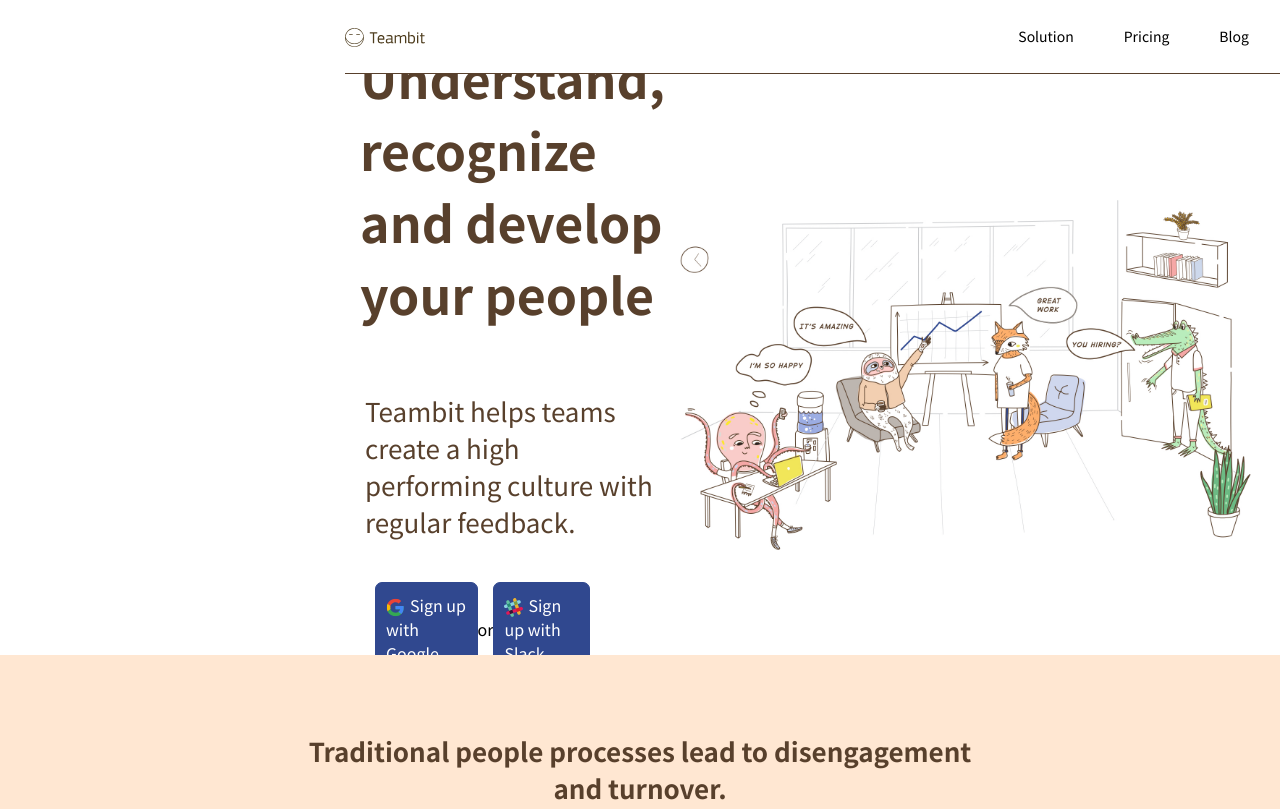
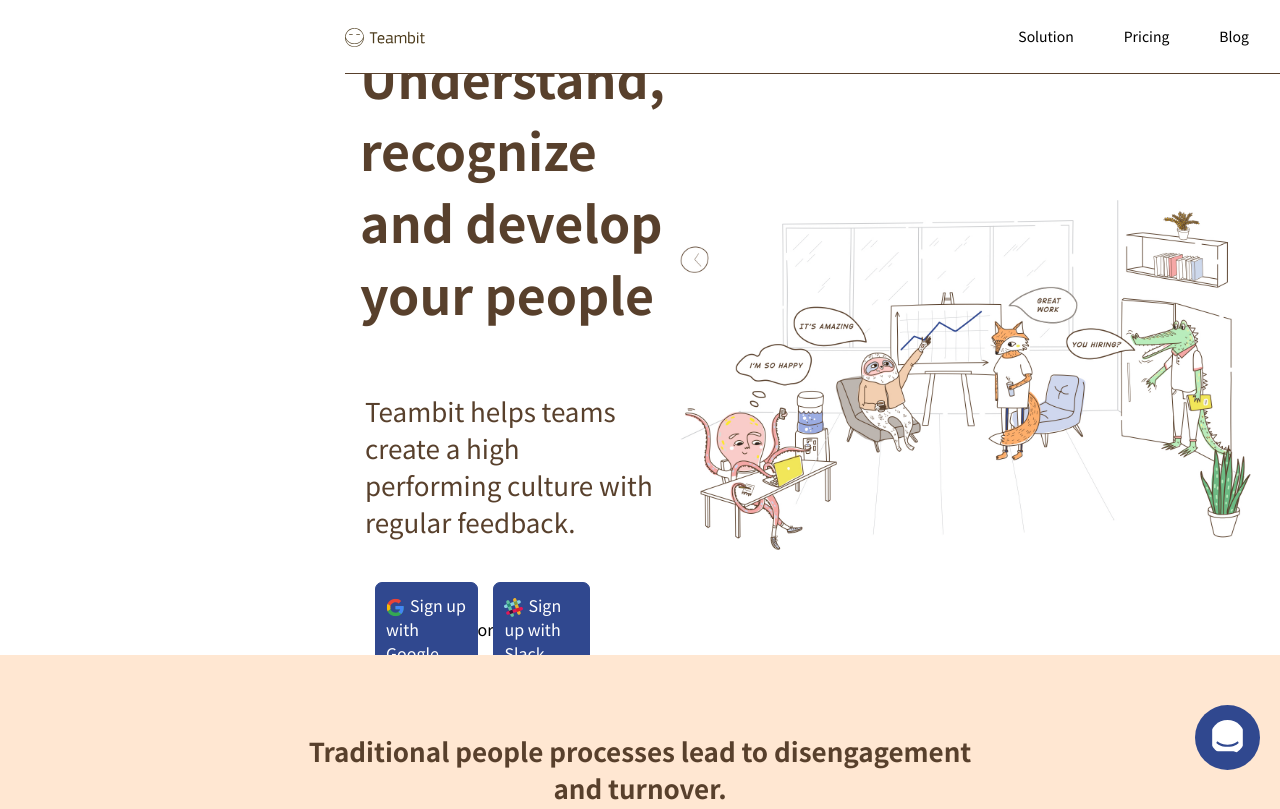
Before and after one commit to Akiras88/node-sass-teambit, a website: page index.html in a window 1280 px wide. Shown: the top 809 px of the page. Drawn offline with Linux system fonts and the light colour scheme.

Commit message:
add fixed chat

```diff
--- a/index.html
+++ b/index.html
@@ -210,6 +210,10 @@
             </ul>
         </div>
     </footer>
+    <!-- fixed chat -->
+    <div class="fixed-chat">
+        <img src="dist/img/chat.svg" alt="">
+    </div>
 
 
     <!-- JS -->
--- a/src/scss/main.scss
+++ b/src/scss/main.scss
@@ -14,3 +14,5 @@
 @import 'partials/lastPage';
 // FOOTER STYLE
 @import 'partials/footer';
+// FIXED CHAT
+@import 'partials/fixed';
--- /dev/null
+++ b/src/scss/partials/_fixed.scss
@@ -0,0 +1,15 @@
+/****************************
+    FIXED CHAT              *
+****************************/
+.fixed-chat {
+    img {
+        height: 35px;
+        padding: 15px;
+        border-radius: 50%;
+        background: $secondary-color;
+        position: fixed;
+        right: 20px;
+        bottom: 30px;
+        cursor: pointer;
+    }
+}
```
Also changed, not shown: dist/css/main.css.
